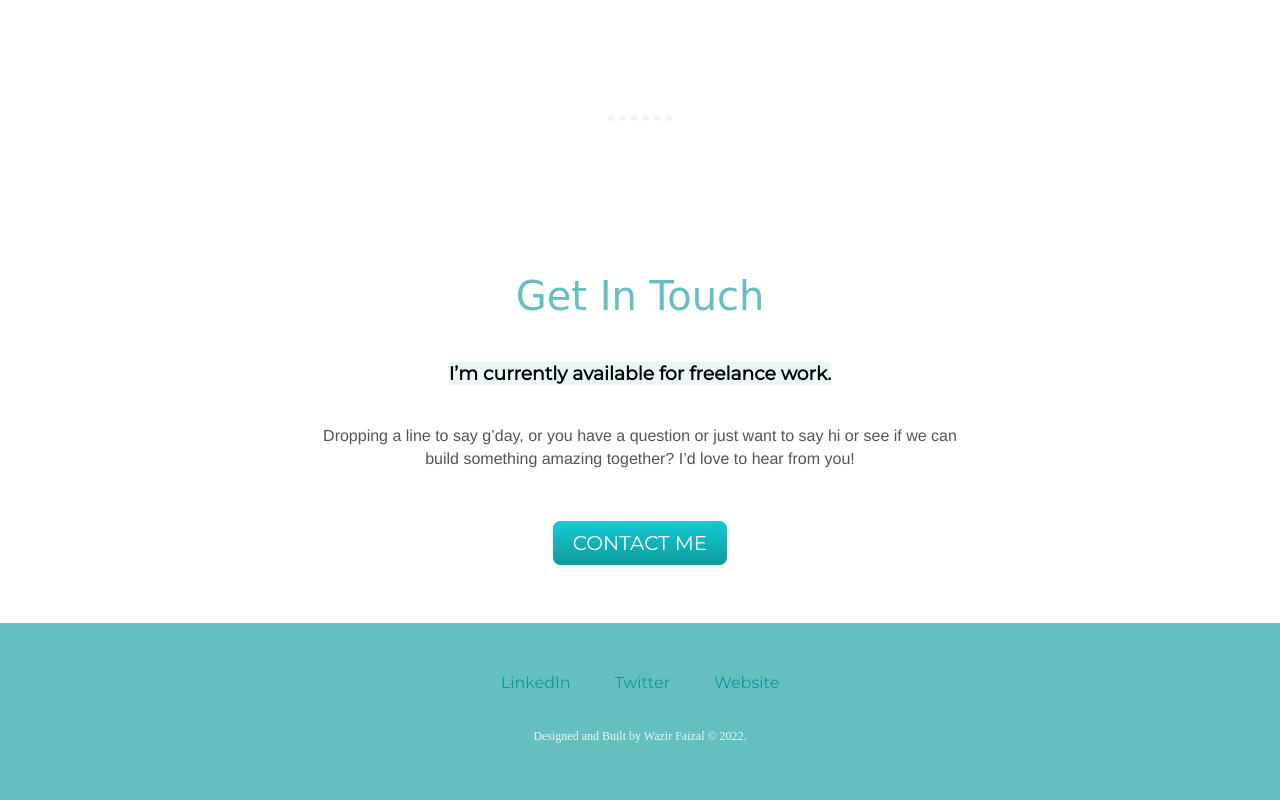
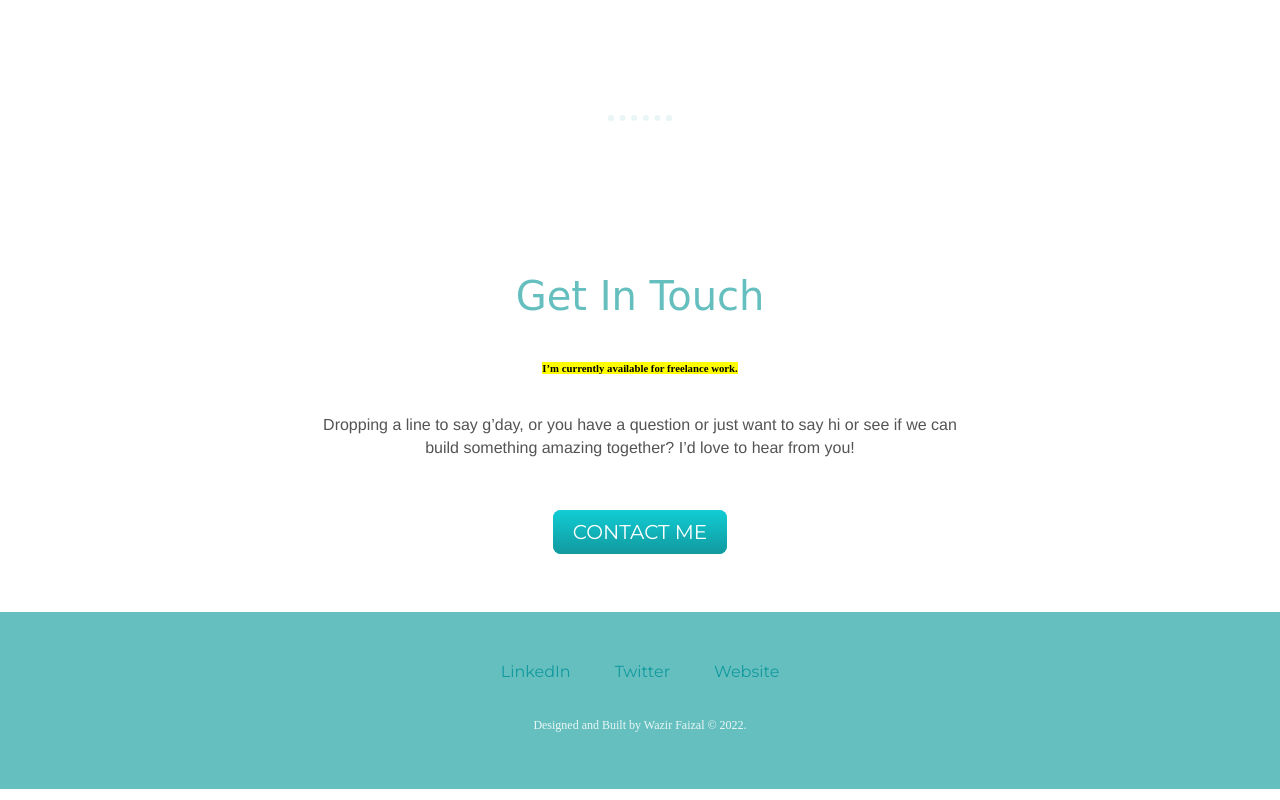
Before and after one commit to wazir26/cv, a plain HTML site: page index.html in a window 1280 px wide. Shown: the part 2999-3799 px from the top of the page. Drawn offline with Linux system fonts and the light colour scheme.

Commit message:
Update index.html

```diff
--- a/index.html
+++ b/index.html
@@ -90,7 +90,7 @@
     <hr><br>
     <div class="contact-me" id="Contact">
       <h2>Get In Touch</h2>
-      <h3><mark>I’m currently available for freelance work.</mark></h3>
+      <h6><mark>I’m currently available for freelance work.</mark></h6>
       <p class="contact-message"> Dropping a line to say g’day, or you have a question or just want to say hi or see if we can build something amazing together? I’d love to hear from you!</p>
       <a class="btn" href="mailto:wazirfaizal123@gmail.com">CONTACT ME</a><br><br>
     </div>
```
